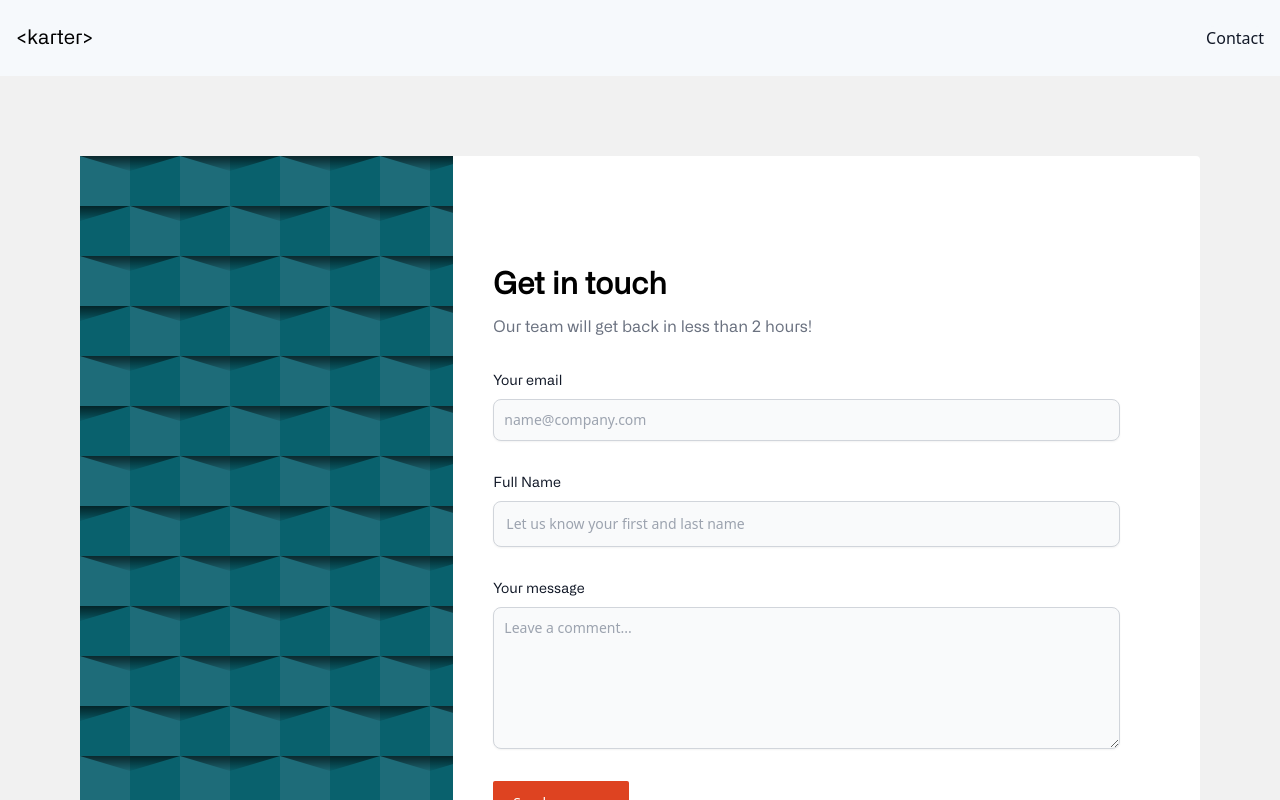
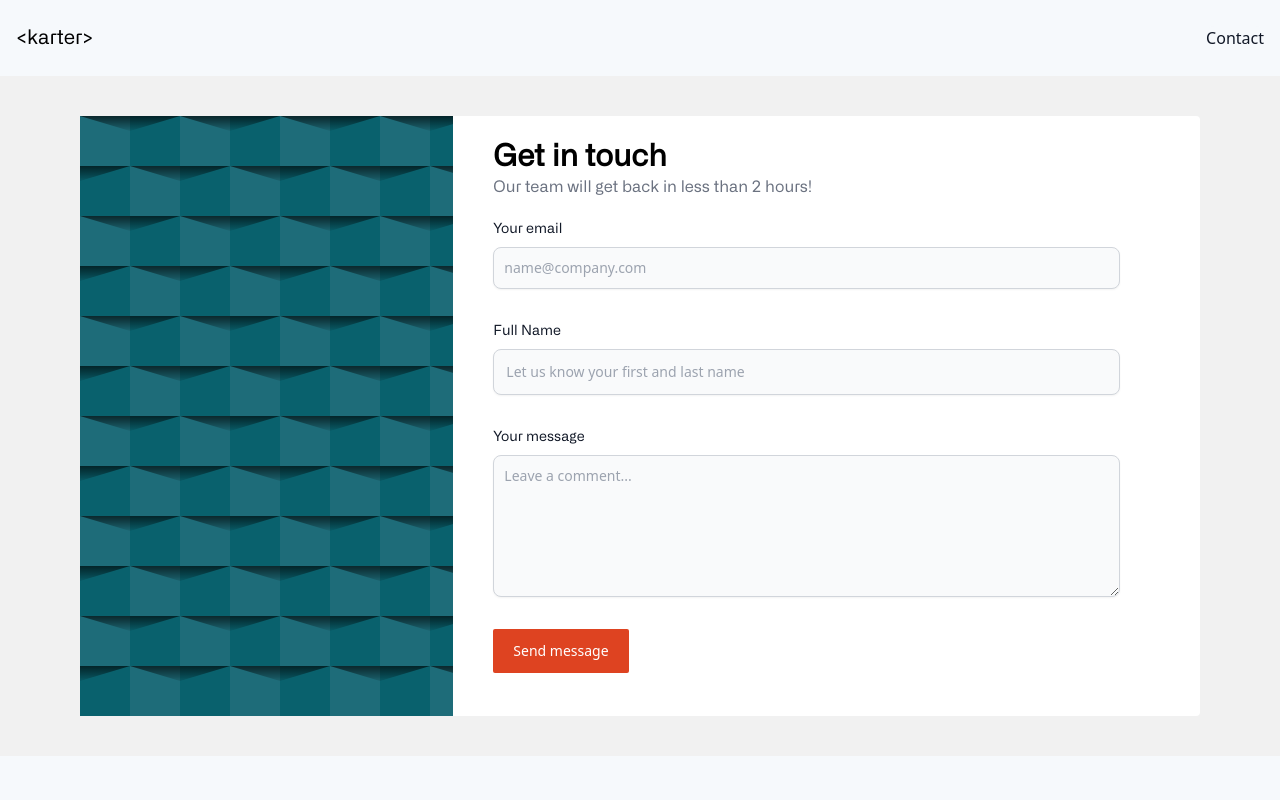
Before and after one commit to bsaoptima/karterwebsite, a React (Vite) app: page /contact in a window 1280 px wide. Shown: the top 800 px of the page. Built offline with nearby package versions, Linux system fonts and the light colour scheme.

Commit message:
added confirmation for email

```diff
--- a/src/pages/Contact.jsx
+++ b/src/pages/Contact.jsx
@@ -1,13 +1,14 @@
 import React, { useState, useRef } from "react";
 import './Contact.css'
 import emailjs from 'emailjs-com'
+import ok from "../assets/ok.svg"
 
 export default function ContactPage() {
 
     const [email, setEmail] = useState("");
     const [fullname, setFullname] = useState("");
     const [message, setMessage] = useState("");
-
+    const [isEmailSent, setIsEmailSent] = useState(false);
 
     const sendEmail = (e) => {
       e.preventDefault();
@@ -29,21 +30,31 @@ export default function ContactPage() {
         .send(serviceId, templateId, emailParams, emailJSUserId)
         .then((response) => {
           console.log("Email sent successfully!", response);
+          setIsEmailSent(true);
           // You can add a success message or perform any other actions here
         })
         .catch((error) => {
           console.error("Error sending email:", error);
+          setIsEmailSent(false);
           // You can display an error message to the user if the email fails to send
         });
     }
 
     return (
-      <div className="bg-[#F1F1F1] px-10 md:px-20 py-20">
+      <div className="bg-[#F1F1F1] px-10 md:px-20 py-10">
         <div className="flex flex-col md:flex-row rounded items-center bg-white">
-          <div className="hidden md:flex flex-col contactItem2 h-screen items-stretch md:basis-1/3">
+          <div className="hidden md:flex flex-col contactItem2 h-[600px] items-stretch md:basis-1/3">
             {/* Content of the first element goes here */}
           </div>
-          <div className="flex flex-col flex-grow md:basis-2/3 gap-y-3 pl-10 pr-10 md:pr-20 py-10">
+          <div className="flex flex-col flex-grow md:basis-2/3 gap-y-3 pl-10 pr-10 md:pr-20 md:py-0 py-10">
+            {isEmailSent ? (
+              <div className="flex flex-col md:flex-row items-center justify-center gap-x-5 md:gap-y-5">
+                <img src={ok} height="50px" width="50px"/>
+                <p className="text-xl font-alliance">Thank you for your email! We will be in touch soon!</p>
+              </div>
+            ) : (
+              <>
+                <div className="">
                   <p className="text-3xl font-alliance font-bold">Get in touch</p>
                   <p className="text-gray-500 font-alliance">
                     Our team will get back in less than 2 hours!
@@ -112,6 +123,11 @@ export default function ContactPage() {
                     </div>
                   </section>
                 </div>
+
+              </>
+            )}
+
+          </div>
         </div>
       </div>
 
```
Also changed, not shown: src/assets/ok.svg (added). Lines whose indentation alone changed are shown as unchanged.
